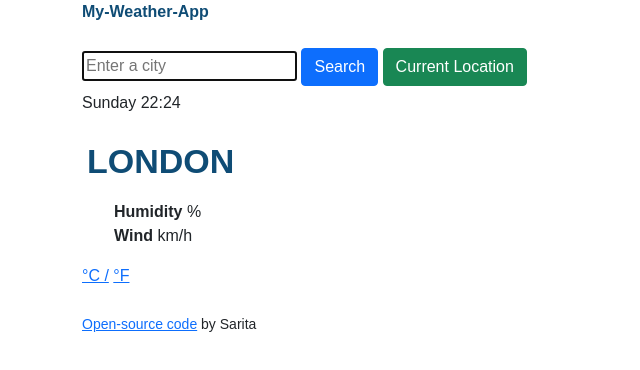
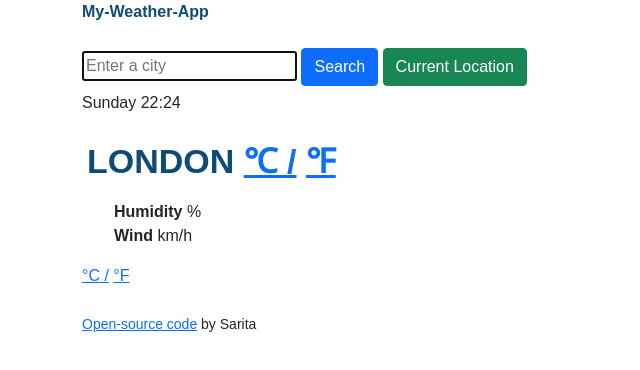
Before and after one commit to Sarita-ok/My-Weather-App, a plain HTML site: page index.html in a window 1280 px wide. Shown: the whole page, without its empty margins (0-640 px from the left). Drawn offline with nearby package versions, Linux system fonts and the light colour scheme; no server answers; some icons are missing.

Commit message:
update html

```diff
--- a/index.html
+++ b/index.html
@@ -55,6 +55,10 @@
   <div class="col">
 <h2>
   <span id="current-city" >LONDON</span>
+  <span class="units">
+  <a href="#" id="celsius"> ℃ /</a>
+  <a href="#" id="fahrenheit"> ℉</a>
+  </span>
 
 </h2>
 
```
